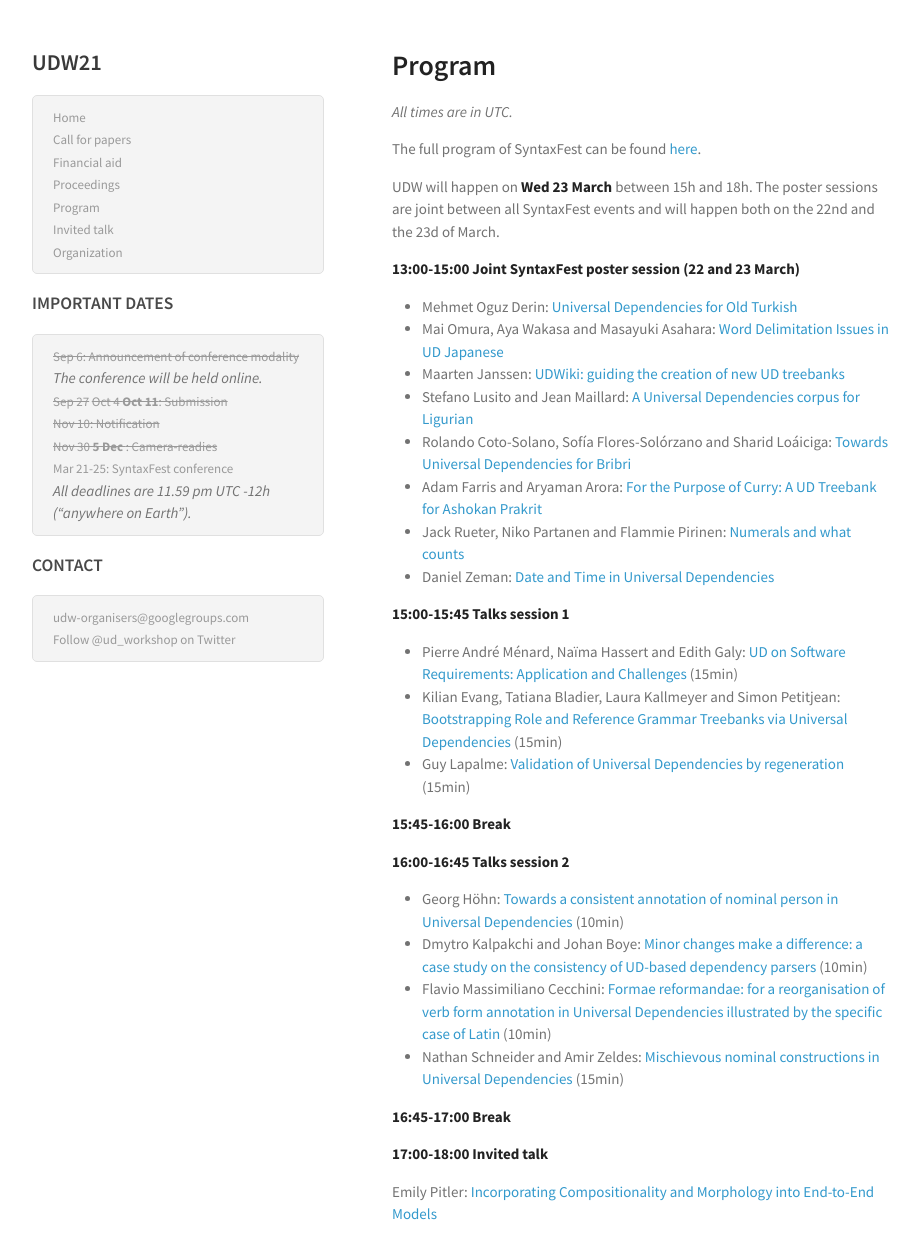
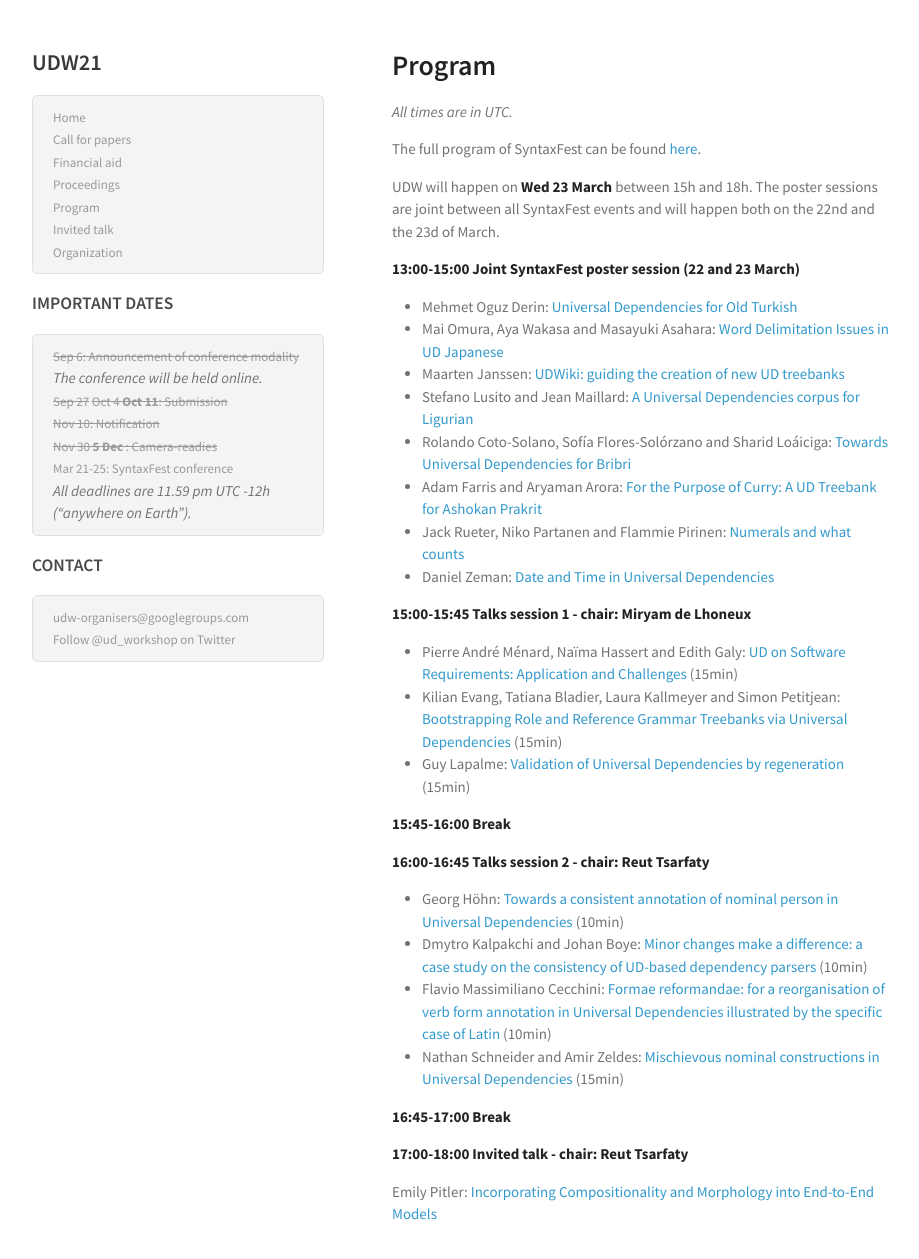
Before and after one commit to UniversalDependencies/udw21, a Jekyll site: the page built from program.md, in a window 1280 px wide and 1341 px high. Shown: the top 1259 px of the window, without its empty margins (178-1097 px from the left). Built offline with Jekyll 4.4.1, drawn with Linux system fonts in a browser that asks for light colours.

Commit message:
chair info

```diff
--- a/program.md
+++ b/program.md
@@ -23,7 +23,7 @@ UDW will happen on **Wed 23 March** between 15h and 18h. The poster sessions are
 * Daniel Zeman: [Date and Time in Universal Dependencies](https://aclanthology.org/2021.udw-1.15/)
 
 
-**15:00-15:45 Talks session 1**
+**15:00-15:45 Talks session 1 - chair: Miryam de Lhoneux**
 
 * Pierre André Ménard, Naïma Hassert and Edith Galy: [UD on Software Requirements: Application and Challenges](https://aclanthology.org/2021.udw-1.5/) (15min)
 * Kilian Evang, Tatiana Bladier, Laura Kallmeyer and Simon Petitjean: [Bootstrapping Role and Reference Grammar Treebanks via Universal Dependencies](https://aclanthology.org/2021.udw-1.3/) (15min)
@@ -31,7 +31,7 @@ UDW will happen on **Wed 23 March** between 15h and 18h. The poster sessions are
 
 **15:45-16:00 Break**
 
-**16:00-16:45 Talks session 2**
+**16:00-16:45 Talks session 2 - chair: Reut Tsarfaty**
 
 * Georg Höhn: [Towards a consistent annotation of nominal person in Universal Dependencies](https://aclanthology.org/2021.udw-1.6/) (10min)
 * Dmytro Kalpakchi and Johan Boye: [Minor changes make a difference: a case study on the consistency of UD-based dependency parsers](https://aclanthology.org/2021.udw-1.8/) (10min)
@@ -40,6 +40,6 @@ UDW will happen on **Wed 23 March** between 15h and 18h. The poster sessions are
 
 **16:45-17:00 Break**
 
-**17:00-18:00 Invited talk**
+**17:00-18:00 Invited talk - chair: Reut Tsarfaty**
 
 Emily Pitler: [Incorporating Compositionality and Morphology into End-to-End Models](/udw21/invited-talk/)
```
